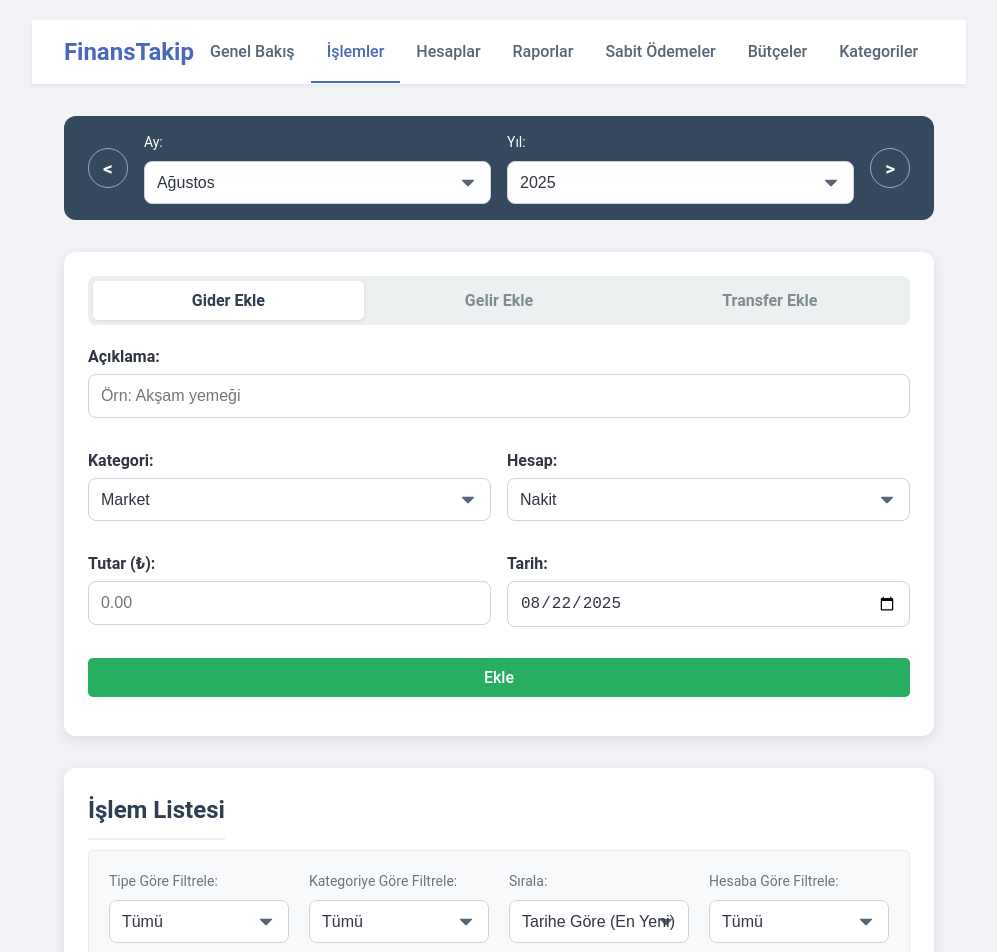
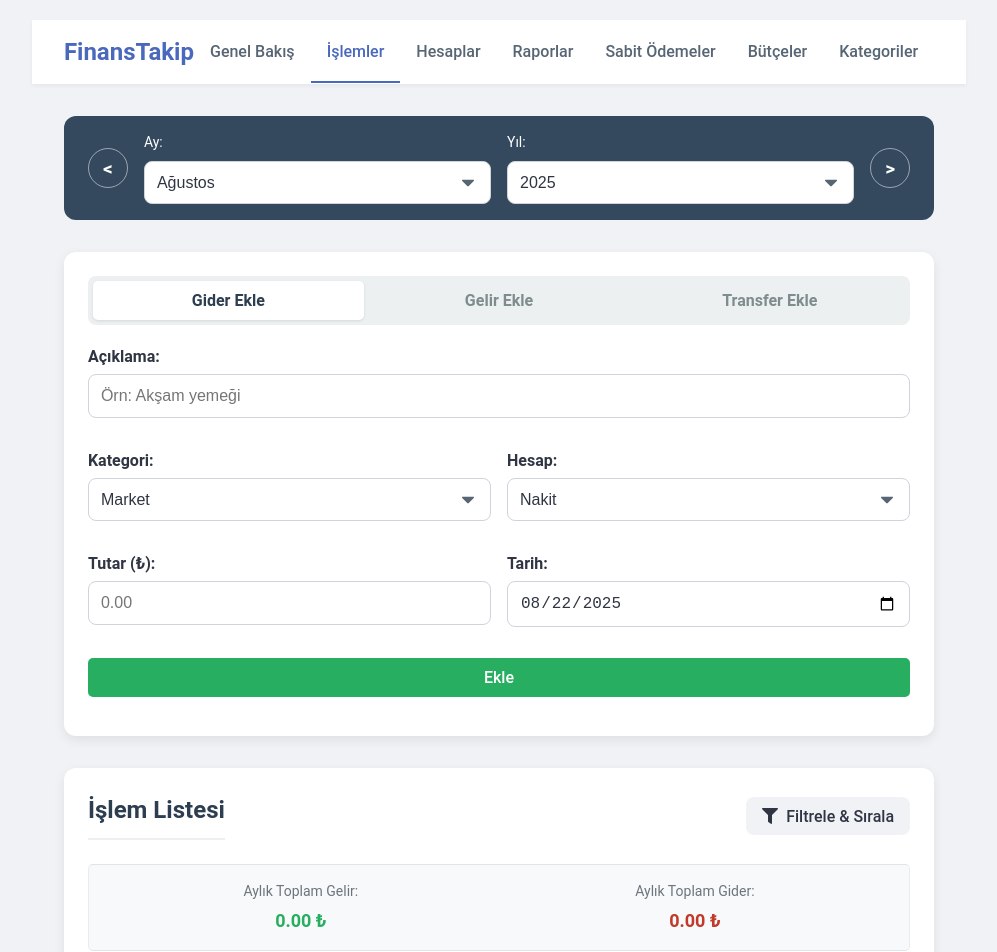
Before and after one commit to uurk55/gelir-gider-uygulamasi, a React (Vite) app: page /Islemler in a window 1280 px wide. Shown: the top 952 px of the page, without its empty margins (141-1138 px from the left). Built offline with nearby package versions, Linux system fonts and the light colour scheme.

Commit message:
işlemler sayfasında filtreler düzenlendi

```diff
--- a/src/App.css
+++ b/src/App.css
@@ -2111,3 +2111,198 @@ body {
   content: "";
   margin-left: 0;
 }
+/* ==========================================================================
+   İŞLEM KARTI - İKONLU VE ANLAMLI ETİKET TASARIMI
+   ========================================================================== */
+
+.islem-etiketler {
+  display: flex;
+  align-items: center;
+  flex-wrap: wrap; /* Mobilde etiketler sığmazsa alt satıra geçsin */
+  gap: 0.75rem; /* Etiketler arasına boşluk */
+  margin-top: 0.5rem;
+}
+
+/* Tüm etiketler için temel stil */
+.islem-etiket {
+  display: inline-flex; /* İkon ve metni yan yana getirir */
+  align-items: center;
+  gap: 0.4rem; /* İkon ve metin arasına boşluk */
+  font-size: 0.75rem;
+  font-weight: 500;
+  padding: 4px 10px;
+  border-radius: 12px;
+  background-color: #f1f2f6;
+  color: var(--secondary-text);
+}
+
+/* Kategori, Hesap ve Transfer için hafif farklı arka planlar */
+.islem-etiket.kategori-etiketi {
+  background-color: #eef2f7;
+}
+.islem-etiket.hesap-etiketi {
+  background-color: #f0f4f8;
+}
+.islem-etiket.transfer-etiketi {
+    background-color: #e9ecef;
+    font-weight: 600;
+}
+
+/* Tarih etiketi yine daha sade */
+.islem-etiket.tarih-etiketi {
+  background-color: transparent;
+  color: #a4b0be;
+  padding: 0;
+}
+
+/* Ayırıcı noktaları artık kullanmıyoruz, ikonlar bu işi görüyor */
+.islem-etiket::after {
+  content: "";
+  margin: 0;
+}
+/* ==========================================================================
+   İŞLEMLER SAYFASI - YAN FİLTRE PANELİ STİLLERİ
+   ========================================================================== */
+
+.filtre-kontrol-paneli {
+    display: flex;
+    justify-content: flex-end; /* Butonu sağa yaslar */
+    margin-bottom: 1rem;
+}
+
+.filtre-ac-btn {
+    background-color: var(--background-card);
+    color: var(--primary-text);
+    border: 1px solid var(--border-color);
+    font-weight: 500;
+    display: inline-flex;
+    align-items: center;
+    gap: 0.5rem;
+    padding: 0.5rem 1rem;
+}
+.filtre-ac-btn:hover {
+    background-color: #f8f9fa;
+}
+
+/* --- Yan Menü --- */
+.filtre-yan-menu-backdrop {
+    position: fixed;
+    top: 0;
+    left: 0;
+    right: 0;
+    bottom: 0;
+    background-color: rgba(0, 0, 0, 0.5);
+    z-index: 1000;
+}
+
+.filtre-yan-menu {
+    position: fixed;
+    top: 0;
+    right: 0;
+    bottom: 0;
+    width: 100%;
+    max-width: 350px; /* Panelin maksimum genişliği */
+    background-color: var(--background-card);
+    box-shadow: -5px 0 15px rgba(0,0,0,0.1);
+    display: flex;
+    flex-direction: column;
+}
+
+.filtre-yan-menu-header {
+    display: flex;
+    justify-content: space-between;
+    align-items: center;
+    padding: 1rem 1.5rem;
+    border-bottom: 1px solid var(--border-color);
+}
+
+.filtre-yan-menu-header h3 {
+    margin: 0;
+}
+.filtre-yan-menu-header button {
+    background: none;
+    border: none;
+    font-size: 1.5rem;
+    cursor: pointer;
+    color: var(--secondary-text);
+}
+
+.filtre-yan-menu-body {
+    padding: 1.5rem;
+    display: flex;
+    flex-direction: column;
+    gap: 1.5rem;
+    overflow-y: auto; /* Çok fazla filtre olursa kaydırma çubuğu çıkar */
+}
+/* ==========================================================================
+   İŞLEMLER SAYFASI - AÇILIR FİLTRE KARTI STİLLERİ
+   ========================================================================== */
+
+/* Liste başlığını (İşlem Listesi ve Filtre Butonu) yan yana getirir */
+.liste-baslik {
+  display: flex;
+  justify-content: space-between;
+  align-items: center;
+  margin-bottom: 1.5rem;
+}
+.liste-baslik h2 {
+  margin: 0;
+}
+
+/* Filtre açma butonu */
+.filtre-ac-btn {
+    background-color: #f1f2f6;
+    color: var(--primary-text);
+    border: none;
+    font-weight: 500;
+    display: inline-flex;
+    align-items: center;
+    gap: 0.5rem;
+    padding: 0.6rem 1rem;
+    border-radius: 8px;
+}
+.filtre-ac-btn:hover {
+    background-color: #dfe4ea;
+}
+
+/* Animasyonla açılan ana filtre kutusu */
+.acilir-filtre-kutusu {
+    background-color: #f8f9fa;
+    padding: 1.5rem;
+    border-radius: var(--border-radius);
+    margin-bottom: 1.5rem;
+    border: 1px solid var(--border-color);
+}
+
+/* select kutularını grid yapıda dizer */
+.filtre-grid {
+    display: grid;
+    grid-template-columns: 1fr 1fr; /* Net bir şekilde 2 eşit sütun oluştur */
+    gap: 1.5rem; /* Sütunlar ve satırlar arasına boşluk koy */
+}
+
+/* Filtreleri Temizle butonu */
+.filtre-temizle-btn {
+    background: none;
+    color: var(--primary-brand);
+    font-weight: 500;
+    padding: 0;
+    margin-top: 1.5rem;
+    float: right; /* Butonu sağa yaslar */
+}
+.filtre-temizle-btn:hover {
+    text-decoration: underline;
+}
+
+/* Aylık özet kutusunun stilini güncelleyelim */
+.sayfa-ici-ozet {
+    padding: 1rem;
+    margin-top: 1.5rem;
+    border-top: 1px solid var(--border-color);
+    border-bottom: 1px solid var(--border-color);
+    display: flex;
+    justify-content: space-around;
+}
+.ozet-kalem {
+    text-align: center;
+}
--- a/src/pages/islemler/IslemlerPage.jsx
+++ b/src/pages/islemler/IslemlerPage.jsx
@@ -1,13 +1,12 @@
-// src/pages/islemler/IslemlerPage.jsx (TÜM FONKSİYONLAR DÜZELTİLDİ - NİHAİ VERSİYON)
+// src/pages/islemler/IslemlerPage.jsx (TAMAMEN DOLDURULMUŞ NİHAİ VERSİYON)
 import { useState, useRef } from 'react';
 import { motion, AnimatePresence } from 'framer-motion';
-import { FaPen, FaTrash, FaTag, FaWallet, FaCalendarAlt, FaExchangeAlt } from 'react-icons/fa';
+import { FaPen, FaTrash, FaTag, FaWallet, FaCalendarAlt, FaExchangeAlt, FaFilter } from 'react-icons/fa';
 import { useFinans } from '../../context/FinansContext';
 import TarihSecici from '../../components/TarihSecici';
 import { getCategoryIcon } from '../../utils/iconMap';
 
 function IslemlerPage() {
-    // Context'ten ihtiyacımız olan HER ŞEYİ çekiyoruz
     const {
         aktifIslemTipi, setAktifIslemTipi, handleSubmit, handleTransferSubmit,
         hesaplar, seciliHesapId, setSeciliHesapId,
@@ -16,19 +15,17 @@ function IslemlerPage() {
         birlesikIslemler, handleGelirSil, handleGiderSil,
         toplamGelir, toplamGider,
         birlesikFiltreTip, setBirlesikFiltreTip, birlesikFiltreKategori, setBirlesikFiltreKategori, birlesikSiralamaKriteri, setBirlesikSiralamaKriteri,
-        transferDuzenlemeModu, setTransferDuzenlemeModu,
-        setDuzenlenecekTransferId,
-        handleTransferSil,
+        transferDuzenlemeModu, setTransferDuzenlemeModu, setDuzenlenecekTransferId, handleTransferSil,
+        filtreHesapId, setFiltreHesapId
     } = useFinans();
 
     const formRef = useRef(null);
-
+    const [filtrePaneliAcik, setFiltrePaneliAcik] = useState(false);
     const [transferTutar, setTransferTutar] = useState('');
     const [gonderenHesapId, setGonderenHesapId] = useState(hesaplar[0]?.id || '');
     const [aliciHesapId, setAliciHesapId] = useState(hesaplar[1]?.id || '');
     const [transferTarih, setTransferTarih] = useState(() => new Date().toISOString().split('T')[0]);
     const [transferAciklama, setTransferAciklama] = useState('');
-    const [filtreHesapId, setFiltreHesapId] = useState('Tümü');
 
     if (!hesaplar || !birlesikIslemler) {
         return <div>Yükleniyor...</div>;
@@ -94,6 +91,12 @@ function IslemlerPage() {
          }
     };
 
+    const handleFiltreTemizle = () => {
+        setBirlesikFiltreTip('Tümü');
+        setBirlesikFiltreKategori('Tümü');
+        setFiltreHesapId('Tümü');
+    };
+
     const FormContent = ({ isGelir }) => (
         <form onSubmit={handleSubmit} className="form-grid">
             <div className="form-item-full"><label>Açıklama:</label><input type="text" placeholder={isGelir ? "Örn: Maaş" : "Örn: Akşam yemeği"} value={isGelir ? gelirAciklama : aciklama} onChange={(e) => isGelir ? setGelirAciklama(e.target.value) : setAciklama(e.target.value)} /></div>
@@ -131,39 +134,36 @@ function IslemlerPage() {
                     </form>
                 )}
             </div>
-
             <div className="card">
-               <div className="liste-baslik"><h2>İşlem Listesi</h2></div>
-
-                <div className="filtre-siralama-kutusu">
-
-                    <div className="kontrol-grubu">
-        <label>Tipe Göre Filtrele:</label>
-        <select value={birlesikFiltreTip} onChange={(e) => setBirlesikFiltreTip(e.target.value)}>
-            <option value="Tümü">Tümü</option>
-            <option value="gelir">Gelir</option>
-            <option value="gider">Gider</option>
-            <option value="transfer">Transfer</option>
-        </select>
-    </div>
-                    <div className="kontrol-grubu"><label>Kategoriye Göre Filtrele:</label><select value={birlesikFiltreKategori} onChange={(e) => setBirlesikFiltreKategori(e.target.value)}><option value="Tümü">Tümü</option>{tumKategoriler.map(kat => (<option key={kat} value={kat}>{kat}</option>))}</select></div>
-                    <div className="kontrol-grubu"><label>Sırala:</label><select value={birlesikSiralamaKriteri} onChange={(e) => setBirlesikSiralamaKriteri(e.target.value)}><option value="tarih-yeni">Tarihe Göre (En Yeni)</option><option value="tarih-eski">Tarihe Göre (En Eski)</option><option value="tutar-artan">Tutara Göre (Artan)</option><option value="tutar-azalan">Tutara Göre (Azalan)</option></select></div>
-                <div className="kontrol-grubu">
-        <label>Hesaba Göre Filtrele:</label>
-        <select value={filtreHesapId} onChange={(e) => setFiltreHesapId(e.target.value)}>
-            <option value="Tümü">Tümü</option>
-            {hesaplar.map(hesap => (
-                <option key={hesap.id} value={hesap.id}>{hesap.ad}</option>
-            ))}
-        </select>
-    </div>
-
+                <div className="liste-baslik">
+                    <h2>İşlem Listesi</h2>
+                    <button onClick={() => setFiltrePaneliAcik(!filtrePaneliAcik)} className="filtre-ac-btn">
+                        <FaFilter /> Filtrele & Sırala
+                    </button>
                 </div>
+                <AnimatePresence>
+                    {filtrePaneliAcik && (
+                        <motion.div
+                            className="acilir-filtre-kutusu"
+                            initial={{ height: 0, opacity: 0, marginTop: 0 }}
+                            animate={{ height: 'auto', opacity: 1, marginTop: '1.5rem' }}
+                            exit={{ height: 0, opacity: 0, marginTop: 0 }}
+                            style={{ overflow: 'hidden' }}
+                        >
+                            <div className="filtre-grid">
+                                <div className="kontrol-grubu"><label>Tipe Göre Filtrele:</label><select value={birlesikFiltreTip} onChange={(e) => setBirlesikFiltreTip(e.target.value)}><option value="Tümü">Tümü</option><option value="gelir">Gelir</option><option value="gider">Gider</option><option value="transfer">Transfer</option></select></div>
+                                <div className="kontrol-grubu"><label>Kategoriye Göre Filtrele:</label><select value={birlesikFiltreKategori} onChange={(e) => setBirlesikFiltreKategori(e.target.value)}><option value="Tümü">Tümü</option>{tumKategoriler.map(kat => (<option key={kat} value={kat}>{kat}</option>))}</select></div>
+                                <div className="kontrol-grubu"><label>Hesaba Göre Filtrele:</label><select value={filtreHesapId} onChange={(e) => setFiltreHesapId(e.target.value)}><option value="Tümü">Tümü</option>{hesaplar.map(hesap => (<option key={hesap.id} value={hesap.id}>{hesap.ad}</option>))}</select></div>
+                                <div className="kontrol-grubu"><label>Sırala:</label><select value={birlesikSiralamaKriteri} onChange={(e) => setBirlesikSiralamaKriteri(e.target.value)}><option value="tarih-yeni">Tarihe Göre (En Yeni)</option><option value="tarih-eski">Tarihe Göre (En Eski)</option><option value="tutar-artan">Tutara Göre (Artan)</option><option value="tutar-azalan">Tutara Göre (Azalan)</option></select></div>
+                            </div>
+                            <button onClick={handleFiltreTemizle} className="filtre-temizle-btn">Filtreleri Temizle</button>
+                        </motion.div>
+                    )}
+                </AnimatePresence>
                 <div className="sayfa-ici-ozet">
                     <div className="ozet-kalem"><span>Aylık Toplam Gelir:</span><span className="gelir-renk">{toplamGelir.toFixed(2)} ₺</span></div>
                     <div className="ozet-kalem"><span>Aylık Toplam Gider:</span><span className="gider-renk">{toplamGider.toFixed(2)} ₺</span></div>
                 </div>
-
                 <ul className="islem-listesi-yeni">
                     <AnimatePresence>
                         {birlesikIslemler.map(islem => {
@@ -180,26 +180,9 @@ function IslemlerPage() {
                                     <div className="islem-orta">
                                         <span className="islem-aciklama">{isTransfer ? (islem.aciklama || "Hesaplar Arası Transfer") : islem.aciklama}</span>
                                         <div className="islem-etiketler">
-    {isTransfer ? (
-        <span className="islem-etiket transfer-etiketi">
-            <FaExchangeAlt /> {`${gonderenHesap?.ad || '?'} → ${aliciHesap?.ad || '?'}`}
-        </span>
-    ) : (
-        <>
-            <span className="islem-etiket kategori-etiketi">
-                <FaTag /> {islem.kategori}
-            </span>
-            {hesap && (
-                <span className="islem-etiket hesap-etiketi">
-                    <FaWallet /> {hesap.ad}
-                </span>
-            )}
-        </>
-    )}
-    <span className="islem-etiket tarih-etiketi">
-        <FaCalendarAlt /> {new Date(islem.tarih).toLocaleDateString('tr-TR')}
-    </span>
-</div>
+                                            {isTransfer ? (<span className="islem-etiket transfer-etiketi"><FaExchangeAlt /> {`${gonderenHesap?.ad || '?'} → ${aliciHesap?.ad || '?'}`}</span>) : (<> <span className="islem-etiket kategori-etiketi"><FaTag /> {islem.kategori}</span> {hesap && (<span className="islem-etiket hesap-etiketi"><FaWallet /> {hesap.ad}</span>)} </>)}
+                                            <span className="islem-etiket tarih-etiketi"><FaCalendarAlt /> {new Date(islem.tarih).toLocaleDateString('tr-TR')}</span>
+                                        </div>
                                     </div>
                                     <div className="islem-sag">
                                         <span className={`islem-tutar ${isGelir ? 'gelir-renk' : isGider ? 'gider-renk' : 'notr-renk'}`}>{isGelir && '+ '}{isGider && '- '}{islem.tutar.toFixed(2)} ₺</span>
```
